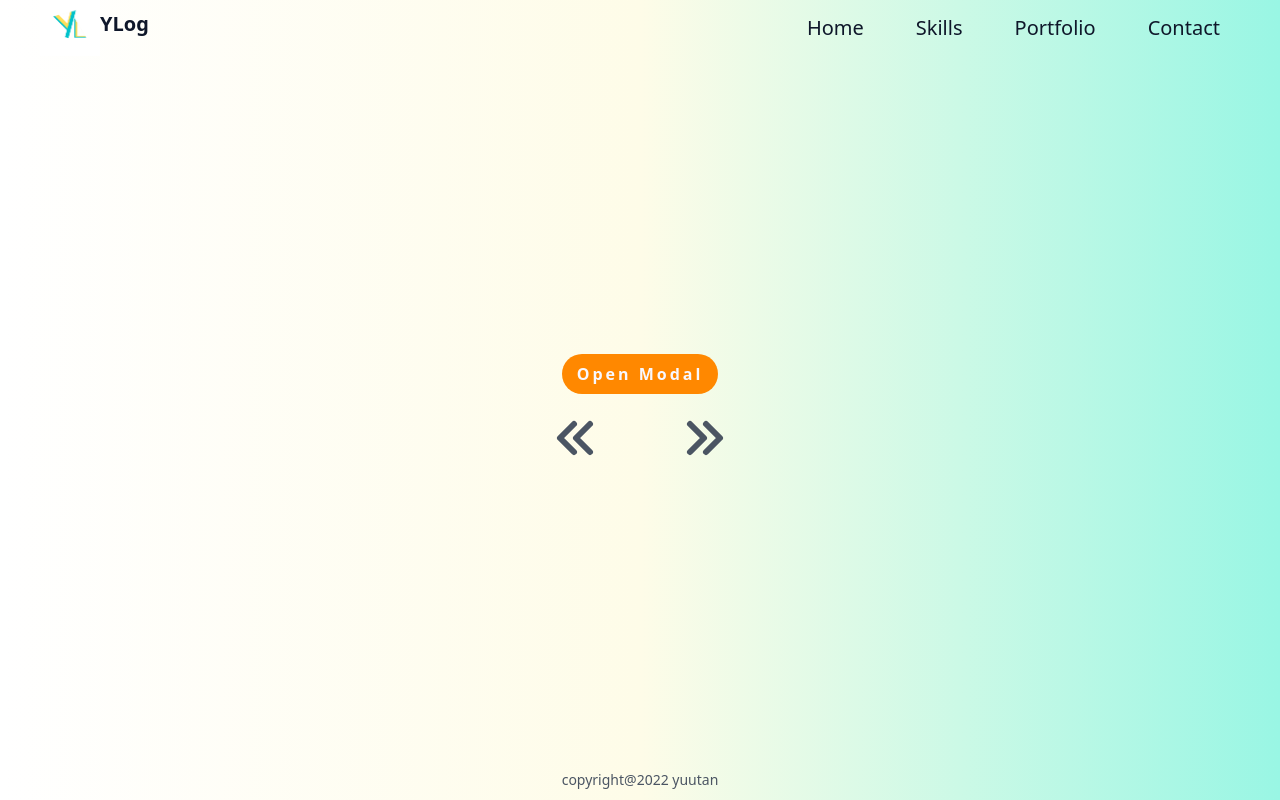
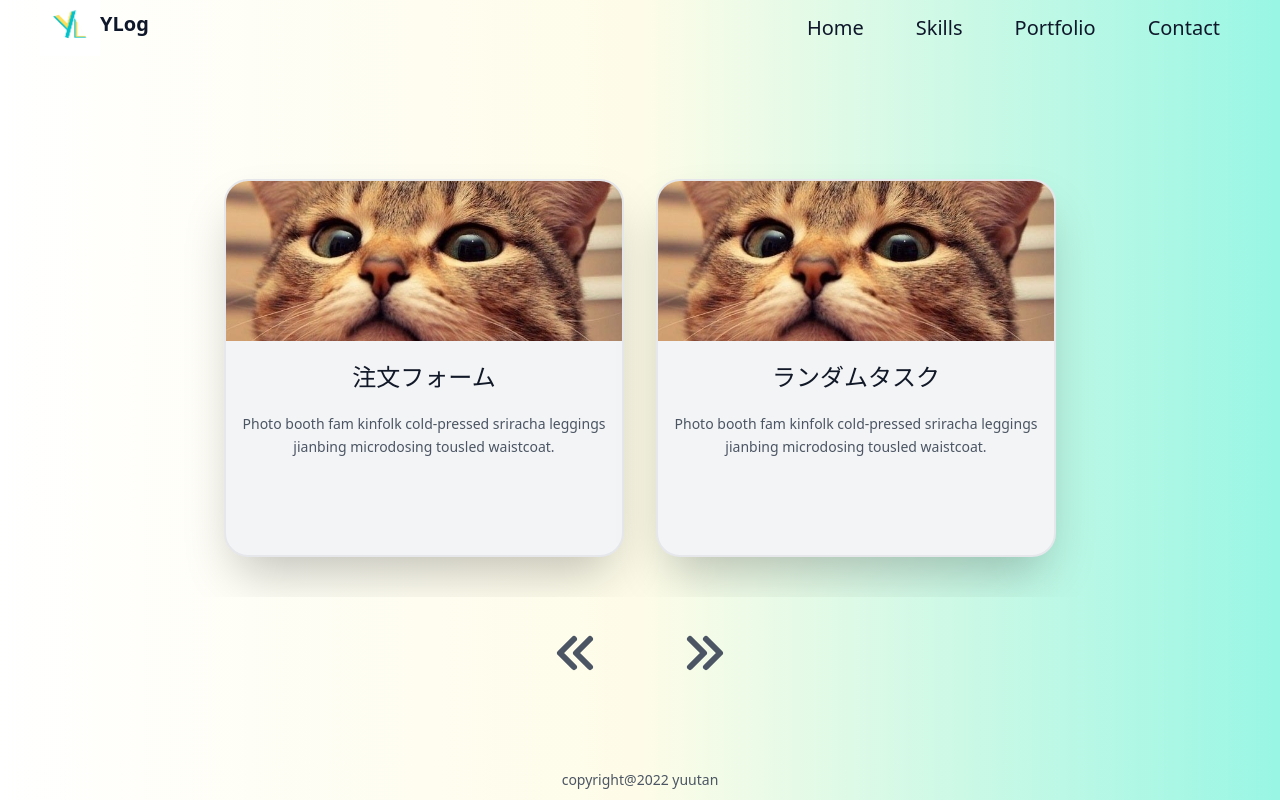
Before and after one commit to yuutan1017/Profile_next_tailwind, a Next.js app: page /portfolio-page in a window 1280 px wide. Built offline with nearby package versions, Linux system fonts and the light colour scheme.

Commit message:
portfolioAnimation

```diff
--- a/components/animate/Animation.js
+++ b/components/animate/Animation.js
@@ -87,10 +87,36 @@ export const skillsAnimation = {
   },
 };
 
-export const portfolioAnimation = {
-  visible: {},
-  hidden: {},
-  exit: {},
+export const portfolioAnimation_L = {
+  visible: {
+    opacity: 1,
+    transition: {
+      delay: 0.6,
+    }
+  },
+  hidden: {
+    opacity: 0
+  },
+  exit: {
+    rotate: 360,
+    opacity: 0,
+  },
+};
+
+export const portfolioAnimation_R = {
+  visible: {
+    opacity: 1,
+    transition: {
+      delay: 0.6,
+    }
+  },
+  hidden: {
+    opacity: 0
+  },
+  exit: {
+    rotate: -360,
+    opacity: 0,
+  },
 };
 
 export const contactAnimation = {
--- a/components/portfolio/Modal.js
+++ b/components/contact/Modal.js
@@ -8,23 +8,17 @@ export const Modal = ({isOpen, setIsOpen}) => {
     <AnimatePresence>
       {isOpen && (
         <motion.div
-          className="modal-backdrop"
+          className="fixed grid place-items-center w-screen h-[110%] bg-gray-400/[.5]"
           variants={backdropVariant}
           initial="hidden"
           animate="visible"
           exit="hidden"
         >
           <motion.div
-            className="modal-container"
+            className="container flex flex-col p-16 w-2/6 items-center relative bg-neutral-50 shadow-2xl border-2 rounded-lg font-bold text-6xl"
             variants={modalVariant}
           >
-            <h1>Modal Header</h1>
-            <p>
-              Lorem ipsum dolor sit amet, consectetur adipisicing elit. Porro
-              reprehenderit dolores iure facilis libero repellendus pariatur,
-              totam voluptate magnam dolorem assumenda soluta. Repellendus
-              praesentium, ducimus corporis ab odio dignissimos quam?
-            </p>
+            <h1>A R I G A T O ! !</h1>
             <div className="close" onClick={() => setIsOpen(false)}>
               <div></div>
               <div></div>
--- a/components/home-page/ProfileCard.js
+++ b/components/home-page/ProfileCard.js
@@ -13,8 +13,8 @@ export const ProfileCard = () => {
       variants={rightArticleAnimation}
       className="container ml-14 px-10 py-3 text-center md:text-left mt-5 xl:mt-0"
     >
-      <div className="md:flex md:justify-around px-2 py-7 bg-gray-50 shadow-xl shadow-neutral-400 ">
-        <div className="lg:flex lg:flex-col justify-center text-gray-700">
+      <div className="lg:flex md:justify-around px-2 py-7 bg-gray-50 shadow-2xl shadow-neutral-400 border-2">
+        <div className="xl:flex xl:flex-col justify-center text-gray-700">
           <h5 className="text-2xl ml-3 md:mb-6 mb-3">My Profile</h5>
           <div className="mx-4 mb-5 font-bold">
             <p className="mt-2">Name</p>
--- a/components/home-page/ProfileText.js
+++ b/components/home-page/ProfileText.js
@@ -13,7 +13,7 @@ export const ProfileText = () => {
       variants={leftArticleAnimation}
       className="flex flex-wrap mt-auto mb-auto content-start m-4 xl:px-10"
     >
-      <div className="w-full  mb-6 mr-14 md:mr-0">
+      <div className="w-full mb-6 mr-14 md:mr-0">
         <motion.h1
           className="title-font font-medium text-4xl mb-10 text-gray-900"
           animate="visible"
--- a/pages/portfolio-page.js
+++ b/pages/portfolio-page.js
@@ -1,19 +1,57 @@
-import React, { useState } from "react";
+import React from "react";
+import { motion } from "framer-motion";
 
 import Layout from "../components/main/Layout";
 import { RightArrow } from "../components/arrow/RightArrow";
 import { LeftArrow } from "../components/arrow/LeftArrow";
-import { Modal } from "../components/portfolio/Modal";
+import {
+  portfolioAnimation_L,
+  portfolioAnimation_R,
+} from "../components/animate/Animation";
 
 export default function Portfolio() {
-  const [isOpen, setIsOpen] = useState(false);
   return (
     <Layout>
-      <button className="button" onClick={() => setIsOpen(true)}>
-        Open Modal
-      </button>
-      <Modal isOpen={isOpen} setIsOpen={setIsOpen} />
-      <br />
+      <div className="flex items-center justify-center mb-8 p-10">
+        <motion.div
+          initial="hidden"
+          animate="visible"
+          exit="exit"
+          variants={portfolioAnimation_L}
+          class="h-full w-1/3 bg-gray-100 mr-4 pb-24 rounded-3xl text-center border-2 shadow-2xl"
+        >
+          <img
+            className="w-full h-40 object-center object-cover"
+            src="/image/profile.png"
+          />
+          <h1 className="title-font sm:text-2xl text-xl font-medium text-gray-900 my-5">
+            注文フォーム
+          </h1>
+          <p className="leading-relaxed">
+            Photo booth fam kinfolk cold-pressed sriracha leggings jianbing
+            microdosing tousled waistcoat.
+          </p>
+        </motion.div>
+        <motion.div
+          initial="hidden"
+          animate="visible"
+          exit="exit"
+          variants={portfolioAnimation_R}
+          class="h-full w-1/3 bg-gray-100 ml-4 pb-24 rounded-3xl text-center border-2 shadow-2xl"
+        >
+          <img
+            className="w-full h-40 object-center object-cover"
+            src="/image/profile.png"
+          />
+          <h1 className="title-font sm:text-2xl text-xl font-medium text-gray-900 my-5">
+            ランダムタスク
+          </h1>
+          <p className="leading-relaxed">
+            Photo booth fam kinfolk cold-pressed sriracha leggings jianbing
+            microdosing tousled waistcoat.
+          </p>
+        </motion.div>
+      </div>
       <div className="container flex justify-center items-center">
         <LeftArrow title="/skills-page" />
         <RightArrow title="/contact-page" />
--- a/styles/globals.css
+++ b/styles/globals.css
@@ -7,28 +7,6 @@
     /* outline: 1px solid magenta; */
     overflow: hidden;
   }
-}
-
-.modal-backdrop {
-  background: rgb(200, 200, 200, 0.5);
-  width: 100%;
-  height: 110%;
-  display: grid;
-  place-items: center;
-  position: fixed;
-}
-
-.modal-container {
-  width: 40rem;
-  height: 30rem;
-  background-color: whitesmoke;
-  border-radius: 30px;
-  box-shadow: 5px 5px 10px gray;
-  display: flex;
-  flex-direction: column;
-  padding: 3rem;
-  align-items: center;
-  position: relative;
 }
 
 .close {
@@ -44,7 +22,7 @@
   position: absolute;
   height: 1.5rem;
   width: 3px;
-  background: rgb(255, 145, 1);
+  background: rgb(255, 205, 1);
   border-radius: 10px;
   right: 50%;
   left: 50%;
@@ -57,13 +35,3 @@
 .close div:last-child {
   transform: rotate(-45deg);
 }
-.button {
-  padding: 10px 15px;
-  background: rgb(255, 136, 0);
-  border-radius: 100px;
-  color: ghostwhite;
-  font-weight: 600;
-  letter-spacing: 3px;
-  font-size: 1rem;
-  border: none;
-}
```
